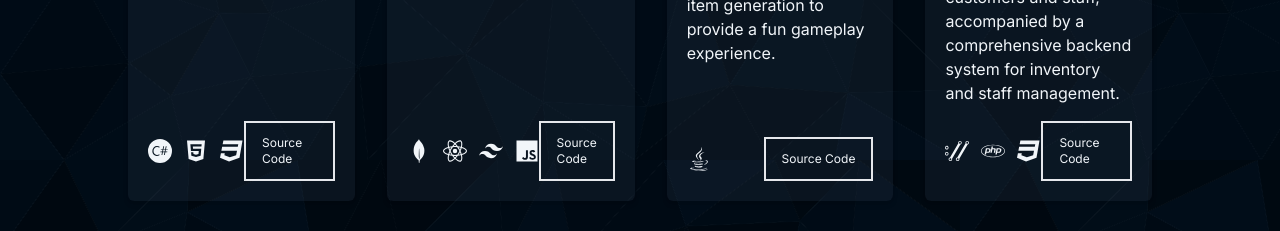
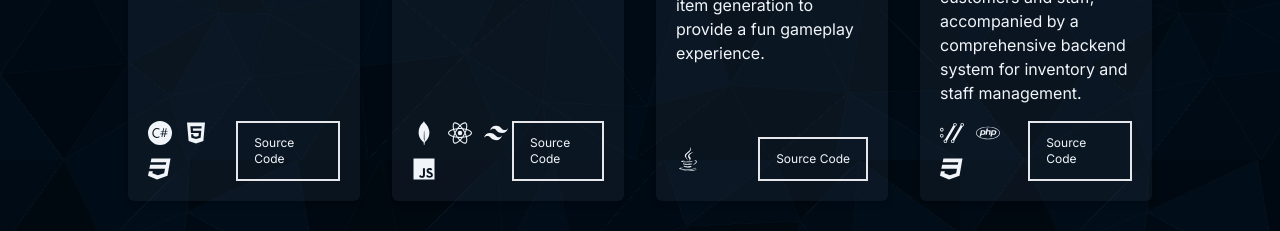
Before and after one commit to friedchickean/my-portfolio, a Next.js app: page / in a window 1280 px wide. Shown: the part 2540-2771 px from the top of the page. Built offline with nearby package versions, Linux system fonts and the light colour scheme.

Commit message:
Fixed a bug where language icons would overflow

```diff
--- a/src/app/components/ProjectTile.tsx
+++ b/src/app/components/ProjectTile.tsx
@@ -21,7 +21,7 @@ const ProjectTile: React.FC<TileProps> = ({ image, title, description, sourceCod
       <div className="flex-grow p-5 flex flex-col">
         <p className="text-slate-100 flex-grow">{description}</p>
         <div className="flex items-center justify-between mt-4">
-          <div className="flex gap-3 text-xl lg:text-2xl text-slate-100">
+          <div className="flex gap-3 text-xl lg:text-2xl text-slate-100 flex-wrap">
             {languageIcons && languageIcons.map((Icon, index) => <span key={index}>{Icon}</span>)}
           </div>
           <a href={sourceCodeLink} target="_blank" rel="noopener noreferrer" className="text-slate-100 hover:underline border-2 text-xs p-2 lg:text-md lg:px-4 lg:py-3 ">
```
